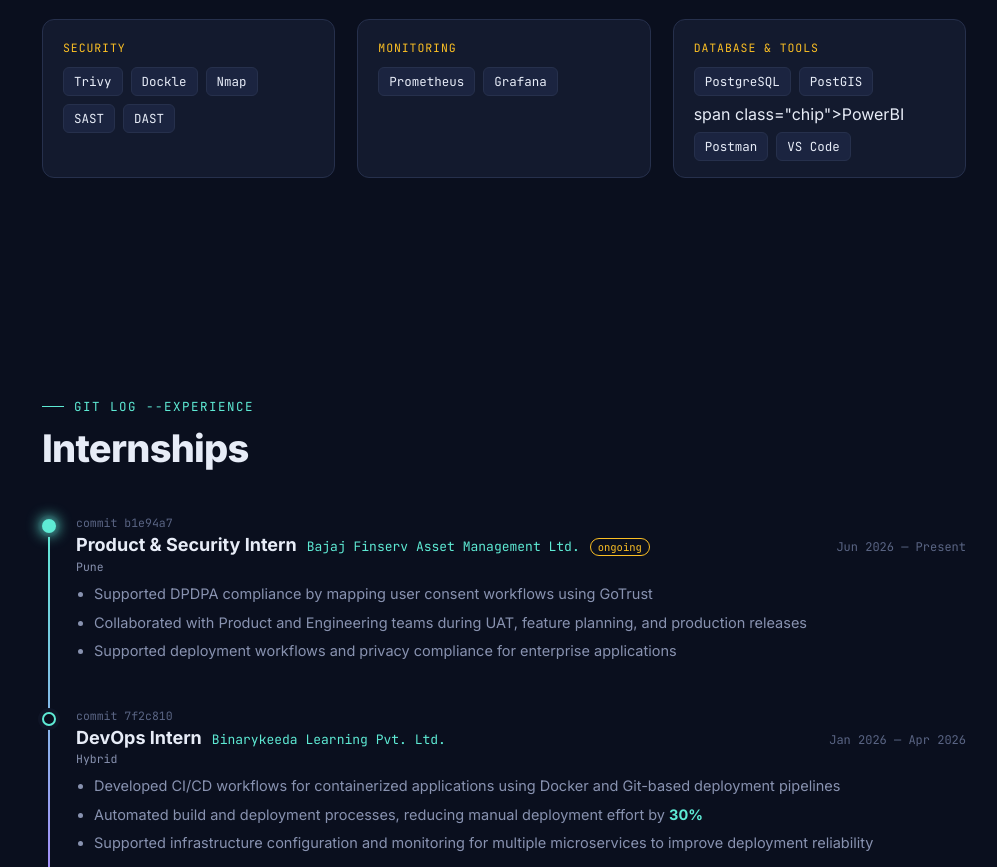
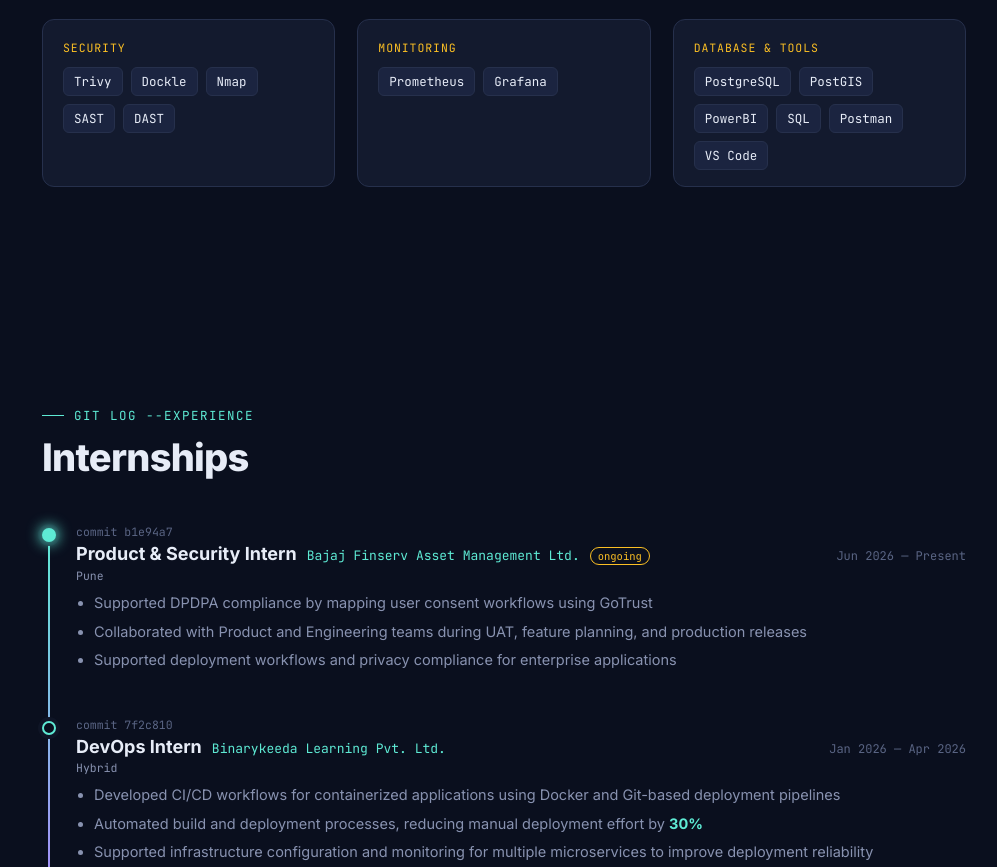
Before and after one commit to BharadwajShivanya/Portfolio-2.0, a plain HTML site: page index.html in a window 1280 px wide. Shown: the part 1309-2176 px from the top of the page, without its empty margins (136-1133 px from the left). Drawn offline with Linux system fonts and the light colour scheme.

Commit message:
Update index.html

```diff
--- a/index.html
+++ b/index.html
@@ -392,7 +392,7 @@
       <div class="skill-card">
         <div class="skill-cat">Database &amp; Tools</div>
         <div class="chip-row">
-          <span class="chip">PostgreSQL</span><span class="chip">PostGIS</span>span class="chip">PowerBI</span>
+          <span class="chip">PostgreSQL</span><span class="chip">PostGIS</span><span class="chip">PowerBI</span><span class="chip">SQL</span>
           <span class="chip">Postman</span><span class="chip">VS Code</span>
         </div>
       </div>
```
